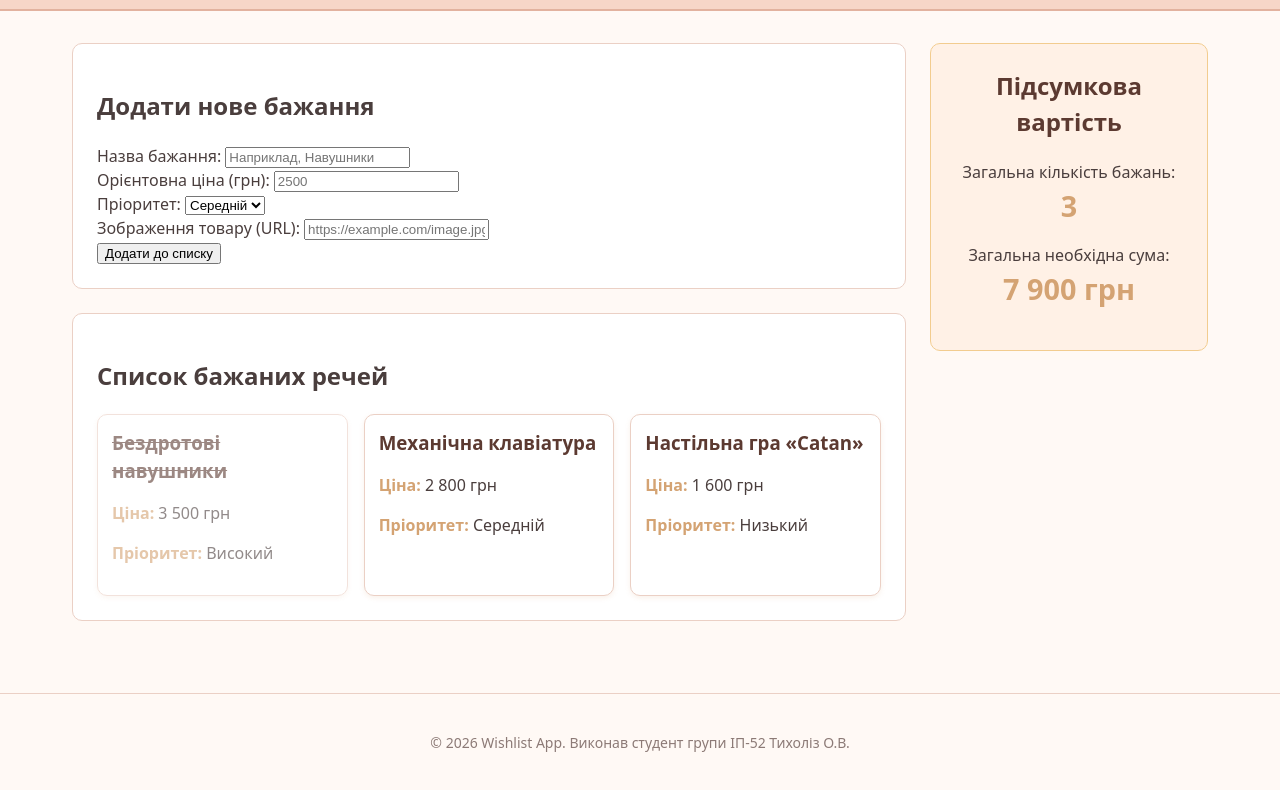
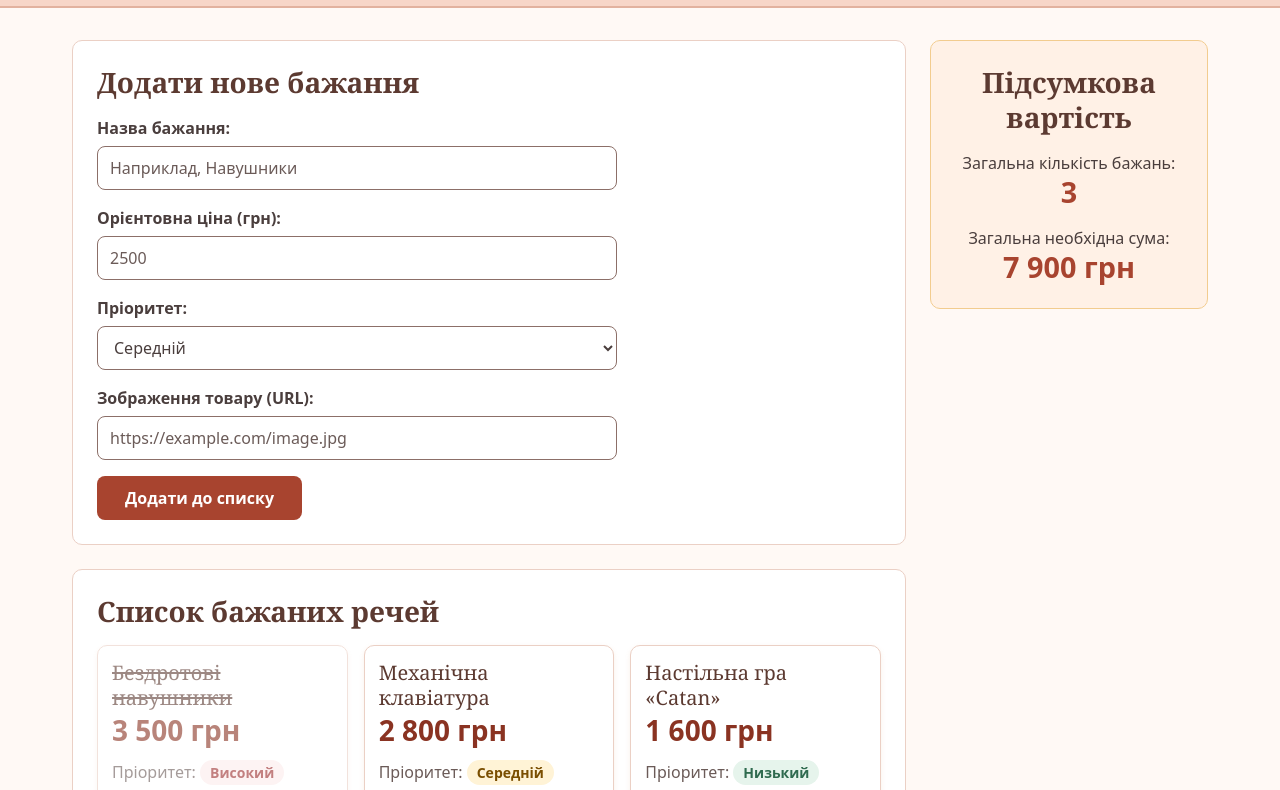
Before and after one commit to tiholizsasha2008-eng/Lab1_Veb, a plain HTML site: page index.html in a window 1280 px wide. Shown: the part 87-877 px from the top of the page. Drawn offline with Linux system fonts and the light colour scheme.

Commit message:
Lab 5: Visual design - color palette, typography, composition and button hover (Variant 7)

```diff
--- a/css/style.css
+++ b/css/style.css
@@ -4,13 +4,76 @@
     box-sizing: border-box;
 }
 
+:root {
+    --color-bg: #fff9f5;
+    --color-surface: #ffffff;
+    --color-secondary: #f7d6c8;
+    --color-secondary-soft: #fff1e6;
+    --color-border: #ebd0c5;
+    --color-border-strong: #e2b29f;
+    --color-gold: #f2cc8f;
+    --color-input-border: #8c6f68;
+
+    --color-text: #4a3e3d;
+    --color-text-muted: #6b5b58;
+    --color-heading: #5c3a31;
+
+    --color-primary: #a8442f;
+    --color-primary-dark: #8a3322;
+
+    --color-priority-high: #9b2c2c;
+    --color-priority-high-bg: #fdecec;
+    --color-priority-medium: #7a4e00;
+    --color-priority-medium-bg: #fff3d6;
+    --color-priority-low: #2f6b4f;
+    --color-priority-low-bg: #e6f4ec;
+
+    --font-heading: Georgia, 'Times New Roman', serif;
+    --font-body: system-ui, -apple-system, BlinkMacSystemFont, 'Segoe UI', Roboto, sans-serif;
+
+    --fs-small: 0.875rem;
+    --fs-base: 1rem;
+    --fs-h3: 1.25rem;
+    --fs-h2: 1.75rem;
+    --fs-h1: 2.25rem;
+
+    --space-1: 0.5rem;
+    --space-2: 1rem;
+    --space-3: 1.5rem;
+    --page-pad: 1rem;
+}
+
 body {
     margin: 0;
-    font-family: system-ui, -apple-system, BlinkMacSystemFont, 'Segoe UI', Roboto, sans-serif;
-    font-size: 1rem;
+    font-family: var(--font-body);
+    font-size: var(--fs-base);
     line-height: 1.5;
-    color: #4a3e3d;
-    background-color: #fff9f5;
+    color: var(--color-text);
+    background-color: var(--color-bg);
+}
+
+h1,
+h2,
+h3 {
+    font-family: var(--font-heading);
+    line-height: 1.25;
+    color: var(--color-heading);
+}
+
+h1 {
+    font-size: var(--fs-h1);
+}
+
+h2 {
+    font-size: var(--fs-h2);
+}
+
+h3 {
+    font-size: var(--fs-h3);
+}
+
+p {
+    max-width: 65ch;
 }
 
 img {
@@ -19,10 +82,10 @@ img {
 }
 
 header {
-    background-color: #f7d6c8;
-    color: #5c3a31;
-    padding: 1.5rem 1rem;
-    border-bottom: 2px solid #e2b29f;
+    background-color: var(--color-secondary);
+    color: var(--color-heading);
+    padding: var(--space-3) max(var(--page-pad), calc((100% - 1200px) / 2 + var(--page-pad)));
+    border-bottom: 2px solid var(--color-border-strong);
     display: flex;
     justify-content: space-between;
     align-items: center;
@@ -32,7 +95,6 @@ header {
 
 header h1 {
     margin: 0;
-    font-size: 2rem;
 }
 
 header nav ul {
@@ -41,55 +103,191 @@ header nav ul {
     margin: 0;
     display: flex;
     flex-wrap: wrap;
-    gap: 15px;
+    gap: 12px;
 }
 
 header nav a {
-    color: #5c3a31;
+    display: inline-block;
+    padding: 10px 4px;
+    color: var(--color-heading);
     text-decoration: none;
-    font-weight: bold;
+    font-weight: 700;
 }
 
 .layout {
     max-width: 1200px;
     margin: 2rem auto;
-    padding: 0 1rem;
+    padding: 0 var(--page-pad);
 }
 
 .cards {
     display: grid;
     grid-template-columns: 1fr;
-    gap: 16px;
+    gap: var(--space-2);
 }
 
 section {
-    background-color: #ffffff;
-    padding: 1.5rem;
-    margin-bottom: 1.5rem;
+    background-color: var(--color-surface);
+    padding: var(--space-3);
+    margin-bottom: var(--space-3);
     border-radius: 10px;
-    border: 1px solid #ebd0c5;
+    border: 1px solid var(--color-border);
+}
+
+section h2 {
+    margin: 0 0 var(--space-2);
+}
+
+form {
+    display: grid;
+    gap: var(--space-2);
+    max-width: 520px;
+}
+
+form div {
+    display: flex;
+    flex-direction: column;
+    gap: 6px;
+}
+
+label {
+    font-weight: 600;
+    color: var(--color-text);
+}
+
+input,
+select {
+    width: 100%;
+    min-height: 44px;
+    padding: 0 12px;
+    font-family: inherit;
+    font-size: var(--fs-base);
+    color: var(--color-text);
+    background-color: var(--color-surface);
+    border: 1px solid var(--color-input-border);
+    border-radius: 8px;
+}
+
+::placeholder {
+    color: var(--color-text-muted);
+    opacity: 1;
+}
+
+/*
+ * Нечітка вимога: «має бути приємно додавати нові бажання».
+ * Інтерпретація: кнопка «Додати» - єдиний насичений теракотовий елемент
+ * форми (#A8442F, білий текст 5.94:1), тому головна дія помітна одразу
+ * й узгоджується з теплою палітрою сторінки. При hover кнопка темнішає
+ * (#8A3322, 8.15:1), підіймається на 2px і отримує тінь, а перехід 0.2s
+ * дає плавний відгук на дію. :focus-visible робить кнопку помітною
+ * при навігації з клавіатури, а prefers-reduced-motion прибирає рух
+ * для тих, хто вимкнув анімації.
+ */
+button {
+    justify-self: start;
+    min-height: 44px;
+    padding: 0 28px;
+    font-family: inherit;
+    font-size: var(--fs-base);
+    font-weight: 700;
+    color: #ffffff;
+    background-color: var(--color-primary);
+    border: none;
+    border-radius: 8px;
+    cursor: pointer;
+    transition: background-color 0.2s ease, transform 0.2s ease, box-shadow 0.2s ease;
+}
+
+button:hover {
+    background-color: var(--color-primary-dark);
+    transform: translateY(-2px);
+    box-shadow: 0 6px 14px rgba(138, 51, 34, 0.35);
+}
+
+button:active {
+    transform: translateY(0);
+    box-shadow: 0 2px 6px rgba(138, 51, 34, 0.3);
+}
+
+button:focus-visible,
+input:focus-visible,
+select:focus-visible,
+header nav a:focus-visible {
+    outline: 3px solid var(--color-heading);
+    outline-offset: 2px;
+}
+
+@media (prefers-reduced-motion: reduce) {
+    button {
+        transition: none;
+    }
+
+    button:hover,
+    button:active {
+        transform: none;
+    }
 }
 
 .wish-card {
-    background-color: #ffffff;
+    background-color: var(--color-surface);
     padding: 14px;
-    border: 1px solid #ebd0c5;
+    border: 1px solid var(--color-border);
     border-radius: 10px;
     box-shadow: 0 2px 5px rgba(212, 163, 115, 0.15);
 }
 
 .wish-card h3 {
-    margin-top: 0;
-    margin-bottom: 0.5rem;
-    color: #5c3a31;
+    margin: 0 0 4px;
+    font-weight: 500;
+}
+
+.wish-card p {
+    margin: 0;
+}
+
+.wish-card .price {
+    margin-bottom: 12px;
+}
+
+.price {
+    font-family: var(--font-body);
+    font-size: var(--fs-h2);
+    font-weight: 700;
+    line-height: 1.2;
+    color: var(--color-primary-dark);
+}
+
+.label {
+    color: var(--color-text-muted);
+}
+
+.priority-high,
+.priority-medium,
+.priority-low {
+    display: inline-block;
+    padding: 2px 10px;
+    border-radius: 999px;
+    font-size: var(--fs-small);
+    font-weight: 700;
+}
+
+.priority-high {
+    color: var(--color-priority-high);
+    background-color: var(--color-priority-high-bg);
+}
+
+.priority-medium {
+    color: var(--color-priority-medium);
+    background-color: var(--color-priority-medium-bg);
+}
+
+.priority-low {
+    color: var(--color-priority-low);
+    background-color: var(--color-priority-low-bg);
 }
 
 .wish-card img {
     border-radius: 6px;
-}
-
-.wish-card strong {
-    color: #d4a373;
 }
 
 .wish-card.is-purchased {
@@ -101,31 +299,44 @@ section {
 }
 
 aside {
-    background-color: #fff1e6;
-    border: 1px solid #f2cc8f;
+    background-color: var(--color-secondary-soft);
+    border: 1px solid var(--color-gold);
     border-radius: 10px;
-    padding: 1.5rem;
-    margin-bottom: 1.5rem;
+    padding: var(--space-3);
+    margin-bottom: var(--space-3);
     text-align: center;
 }
 
 aside h2 {
-    margin-top: 0;
-    color: #5c3a31;
+    margin: 0 0 var(--space-2);
+}
+
+aside p {
+    margin: 0 auto var(--space-2);
+}
+
+aside p:last-child {
+    margin-bottom: 0;
 }
 
 aside strong {
+    display: block;
     font-size: 1.8rem;
-    color: #d4a373;
+    line-height: 1.2;
+    color: var(--color-primary);
 }
 
 footer {
     text-align: center;
-    padding: 1.5rem 1rem;
-    font-size: 0.875rem;
-    color: #8c7a76;
-    border-top: 1px solid #ebd0c5;
+    padding: var(--space-3) var(--space-2);
+    font-size: var(--fs-small);
+    color: var(--color-text-muted);
+    border-top: 1px solid var(--color-border);
     margin-top: 3rem;
+}
+
+footer p {
+    margin-inline: auto;
 }
 
 @media (min-width: 600px) {
@@ -135,11 +346,14 @@ footer {
 }
 
 @media (min-width: 1024px) {
+    :root {
+        --page-pad: 2rem;
+    }
+
     .layout {
         display: grid;
         grid-template-columns: 3fr 1fr;
         gap: 24px;
-        padding: 0 2rem;
     }
 
     .cards {
--- a/index.html
+++ b/index.html
@@ -58,20 +58,20 @@
                 <div class="cards">
                     <article class="wish-card is-purchased">
                         <h3>Бездротові навушники</h3>
-                        <p><strong>Ціна:</strong> 3&nbsp;500&nbsp;грн</p>
-                        <p><strong>Пріоритет:</strong> <span class="priority-high">Високий</span></p>
+                        <p class="price">3&nbsp;500&nbsp;грн</p>
+                        <p><span class="label">Пріоритет:</span> <span class="priority-high">Високий</span></p>
                     </article>
 
                     <article class="wish-card">
                         <h3>Механічна клавіатура</h3>
-                        <p><strong>Ціна:</strong> 2&nbsp;800&nbsp;грн</p>
-                        <p><strong>Пріоритет:</strong> <span class="priority-medium">Середній</span></p>
+                        <p class="price">2&nbsp;800&nbsp;грн</p>
+                        <p><span class="label">Пріоритет:</span> <span class="priority-medium">Середній</span></p>
                     </article>
 
                     <article class="wish-card">
                         <h3>Настільна гра «Catan»</h3>
-                        <p><strong>Ціна:</strong> 1&nbsp;600&nbsp;грн</p>
-                        <p><strong>Пріоритет:</strong> <span class="priority-low">Низький</span></p>
+                        <p class="price">1&nbsp;600&nbsp;грн</p>
+                        <p><span class="label">Пріоритет:</span> <span class="priority-low">Низький</span></p>
                     </article>
                 </div>
             </section>
```
